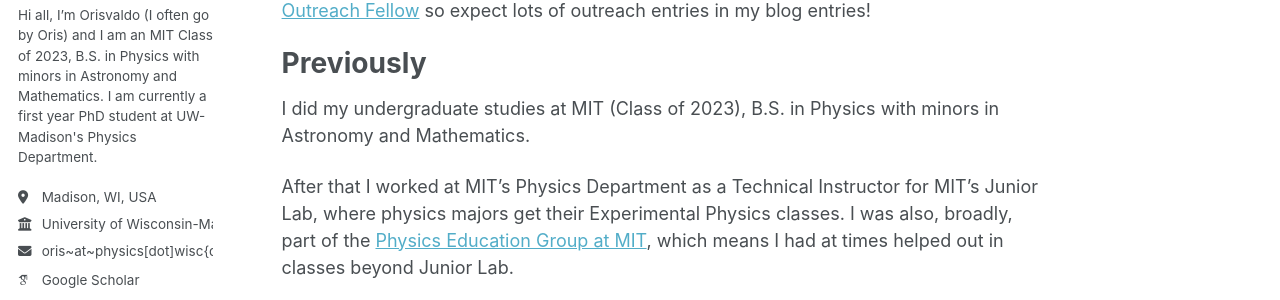
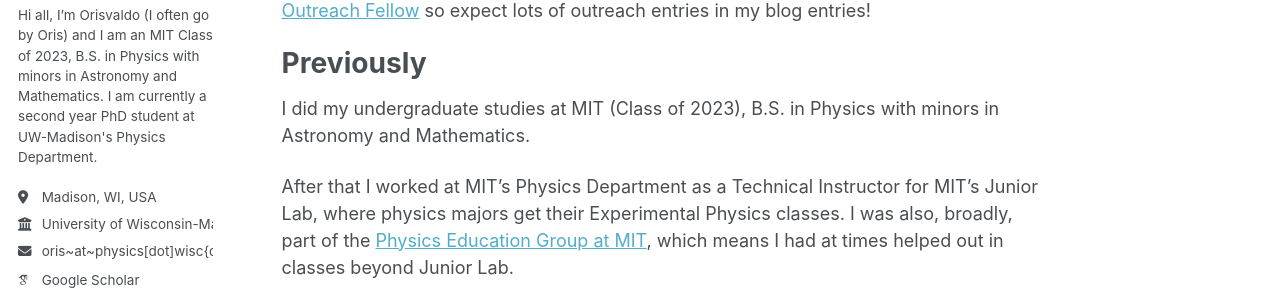
Before and after one commit to wax-ladrian/wax-ladrian.github.io, a Jekyll site: the page built from _pages/about.md, in a window 1280 px wide. Shown: the part 300-600 px from the top of the page. Built offline with Jekyll 4.4.1, drawn with Linux system fonts in a browser that asks for light colours; some web fonts are replaced; a script that is not in the unit is left out.

Commit message:
Changing to second year in the mini bio

```diff
--- a/_config.yml
+++ b/_config.yml
@@ -25,7 +25,7 @@ author:
   avatar           : "profile.jpeg"
   name             : "Oris"
   pronouns         : "he/him" # example: "she/her"
-  bio              : "Hi all, I’m Orisvaldo (I often go by Oris) and I am an MIT Class of 2023, B.S. in Physics with minors in Astronomy and Mathematics. I am currently a first year PhD student at UW-Madison's Physics Department."
+  bio              : "Hi all, I’m Orisvaldo (I often go by Oris) and I am an MIT Class of 2023, B.S. in Physics with minors in Astronomy and Mathematics. I am currently a second year PhD student at UW-Madison's Physics Department."
   location         : "Madison, WI, USA" # Location of the author
   employer         : "University of Wisconsin-Madison" # Employer of the author
   uri              : # URL
```
Also changed, not shown: .obsidian/workspace.json.
